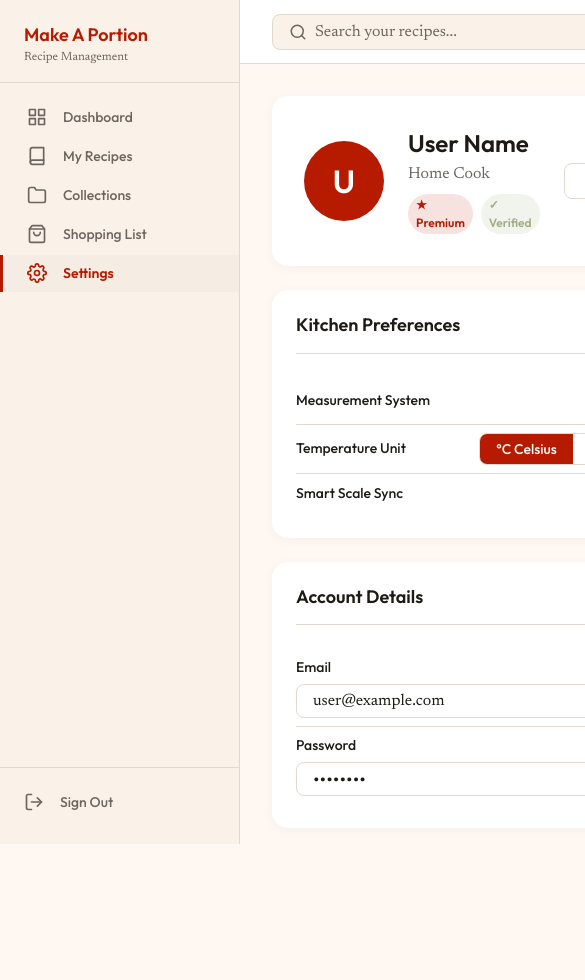
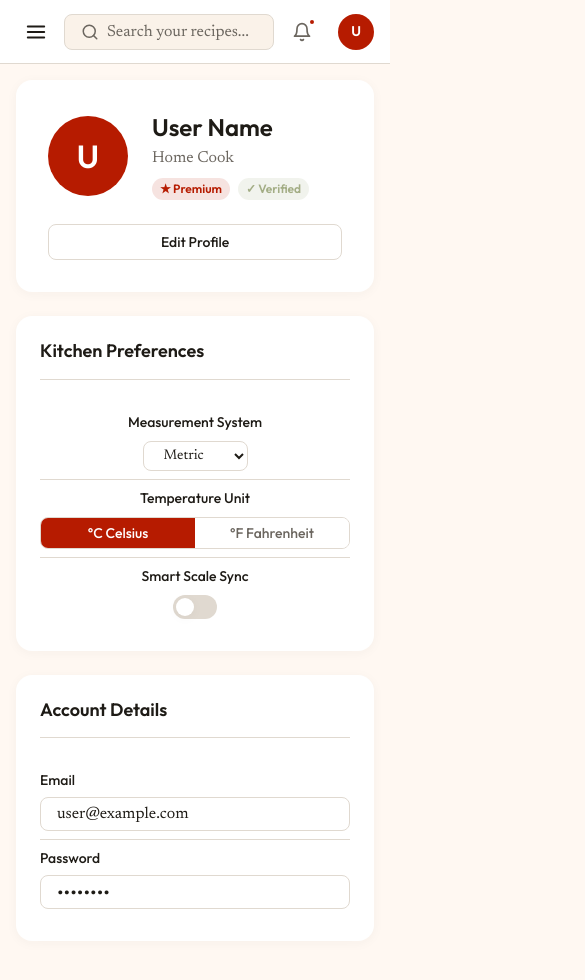
Before and after one commit to ItayShaby/Make-A-Portion, a React (Vite) app in the folder make-a-portion/: page /profile in a window 390 px wide. Shown: the top 980 px of the page, 585 px wide, since content can reach past the window. Before the commit the page ends 884 px from the top, so only its background shows below. Built offline with nearby package versions, Linux system fonts and the light colour scheme.

Commit message:
Step 5.2 - Responsivity

```diff
--- a/make-a-portion/src/components/Layout/Layout.css
+++ b/make-a-portion/src/components/Layout/Layout.css
@@ -15,6 +15,35 @@
   flex: 1;
   padding: var(--space-4);
   background-color: var(--color-surface);
-  max-width: var(--container-max);
-  width: 100%;
 }
+
+/* Backdrop (mobile only) */
+.layout__backdrop {
+  display: none;
+}
+
+/* ── Mobile ─────────────────────────────────────────────── */
+@media (max-width: 768px) {
+  .layout__main {
+    margin-left: 0;
+  }
+
+  .layout__content {
+    padding: var(--space-2);
+  }
+
+  .layout__backdrop {
+    display: block;
+    position: fixed;
+    inset: 0;
+    background-color: rgba(30, 27, 22, 0.4);
+    z-index: 99;
+  }
+}
+
+/* ── Desktop max-width cap ──────────────────────────────── */
+@media (min-width: 1440px) {
+  .layout__content {
+    max-width: var(--container-max);
+  }
+}
--- a/make-a-portion/src/components/Layout/Layout.jsx
+++ b/make-a-portion/src/components/Layout/Layout.jsx
@@ -1,14 +1,20 @@
+import { useState } from 'react';
 import { Outlet } from 'react-router-dom';
 import Sidebar from '../Sidebar/Sidebar';
 import TopBar from '../TopBar/TopBar';
 import './Layout.css';
 
 export default function Layout() {
+  const [sidebarOpen, setSidebarOpen] = useState(false);
+
   return (
     <div className="layout">
-      <Sidebar />
+      {sidebarOpen && (
+        <div className="layout__backdrop" onClick={() => setSidebarOpen(false)} />
+      )}
+      <Sidebar isOpen={sidebarOpen} onClose={() => setSidebarOpen(false)} />
       <div className="layout__main">
-        <TopBar />
+        <TopBar onMenuClick={() => setSidebarOpen((o) => !o)} />
         <main className="layout__content">
           <Outlet />
         </main>
--- a/make-a-portion/src/components/Sidebar/Sidebar.css
+++ b/make-a-portion/src/components/Sidebar/Sidebar.css
@@ -103,3 +103,16 @@
   height: 20px;
   flex-shrink: 0;
 }
+
+/* ── Mobile ─────────────────────────────────────────────── */
+@media (max-width: 768px) {
+  .sidebar {
+    transform: translateX(-100%);
+    transition: transform 0.25s ease;
+    z-index: 100;
+  }
+
+  .sidebar--open {
+    transform: translateX(0);
+  }
+}
--- a/make-a-portion/src/components/Sidebar/Sidebar.jsx
+++ b/make-a-portion/src/components/Sidebar/Sidebar.jsx
@@ -56,9 +56,9 @@ const NAV_ITEMS = [
   },
 ];
 
-export default function Sidebar() {
+export default function Sidebar({ isOpen, onClose }) {
   return (
-    <aside className="sidebar">
+    <aside className={`sidebar${isOpen ? ' sidebar--open' : ''}`}>
       <div className="sidebar__logo">
         <p className="sidebar__logo-text">Make A Portion</p>
         <p className="sidebar__logo-sub">Recipe Management</p>
@@ -73,6 +73,7 @@ export default function Sidebar() {
             className={({ isActive }) =>
               isActive ? 'sidebar__link active' : 'sidebar__link'
             }
+            onClick={onClose}
           >
             {icon}
             {label}
--- a/make-a-portion/src/components/TopBar/TopBar.css
+++ b/make-a-portion/src/components/TopBar/TopBar.css
@@ -7,6 +7,37 @@
   justify-content: space-between;
   padding: 0 var(--space-4);
   gap: var(--space-3);
+  position: sticky;
+  top: 0;
+  z-index: 50;
+}
+
+/* Hamburger — hidden on desktop, visible on mobile */
+.topbar__menu-btn {
+  display: none;
+  width: 40px;
+  height: 40px;
+  border-radius: var(--radius-sm);
+  align-items: center;
+  justify-content: center;
+  color: var(--color-on-surface);
+  flex-shrink: 0;
+}
+
+.topbar__menu-btn svg {
+  width: 22px;
+  height: 22px;
+}
+
+@media (max-width: 768px) {
+  .topbar__menu-btn {
+    display: flex;
+  }
+
+  .topbar {
+    padding: 0 var(--space-2);
+    gap: var(--space-1);
+  }
 }
 
 /* Search */
--- a/make-a-portion/src/components/TopBar/TopBar.jsx
+++ b/make-a-portion/src/components/TopBar/TopBar.jsx
@@ -1,8 +1,16 @@
 import './TopBar.css';
 
-export default function TopBar() {
+export default function TopBar({ onMenuClick }) {
   return (
     <header className="topbar">
+      <button className="topbar__menu-btn" onClick={onMenuClick} aria-label="Open menu">
+        <svg viewBox="0 0 24 24" fill="none" stroke="currentColor" strokeWidth="2" strokeLinecap="round" strokeLinejoin="round">
+          <line x1="3" y1="6" x2="21" y2="6" />
+          <line x1="3" y1="12" x2="21" y2="12" />
+          <line x1="3" y1="18" x2="21" y2="18" />
+        </svg>
+      </button>
+
       <div className="topbar__search">
         <svg viewBox="0 0 24 24" fill="none" stroke="currentColor" strokeWidth="2" strokeLinecap="round" strokeLinejoin="round">
           <circle cx="11" cy="11" r="8" />
--- a/make-a-portion/src/pages/AddRecipePage.css
+++ b/make-a-portion/src/pages/AddRecipePage.css
@@ -73,6 +73,20 @@
   display: grid;
   grid-template-columns: 2fr 1fr 1fr;
   gap: var(--space-2);
+}
+
+@media (max-width: 600px) {
+  .add-recipe__info-grid {
+    grid-template-columns: 1fr;
+  }
+
+  .add-recipe__ing-row {
+    grid-template-columns: 1fr 100px 40px;
+  }
+
+  .add-recipe__title {
+    font-size: var(--text-md);
+  }
 }
 
 .add-recipe__field {
--- a/make-a-portion/src/pages/MyRecipesPage.css
+++ b/make-a-portion/src/pages/MyRecipesPage.css
@@ -55,6 +55,16 @@
   gap: var(--space-3);
 }
 
+@media (max-width: 600px) {
+  .my-recipes__grid {
+    grid-template-columns: 1fr;
+  }
+
+  .my-recipes__title {
+    font-size: var(--text-md);
+  }
+}
+
 /* Create new card */
 .my-recipes__create-card {
   background-color: var(--color-white);
--- a/make-a-portion/src/pages/ProfilePage.css
+++ b/make-a-portion/src/pages/ProfilePage.css
@@ -91,6 +91,30 @@
 .profile__edit-btn:hover {
   border-color: var(--color-primary);
   color: var(--color-primary);
+}
+
+@media (max-width: 600px) {
+  .profile__header {
+    flex-wrap: wrap;
+  }
+
+  .profile__edit-btn {
+    width: 100%;
+  }
+
+  .profile__row {
+    flex-direction: column;
+    align-items: flex-start;
+    gap: var(--space-1);
+  }
+
+  .profile__segment {
+    width: 100%;
+  }
+
+  .profile__segment-btn {
+    flex: 1;
+  }
 }
 
 /* Section card */
```
